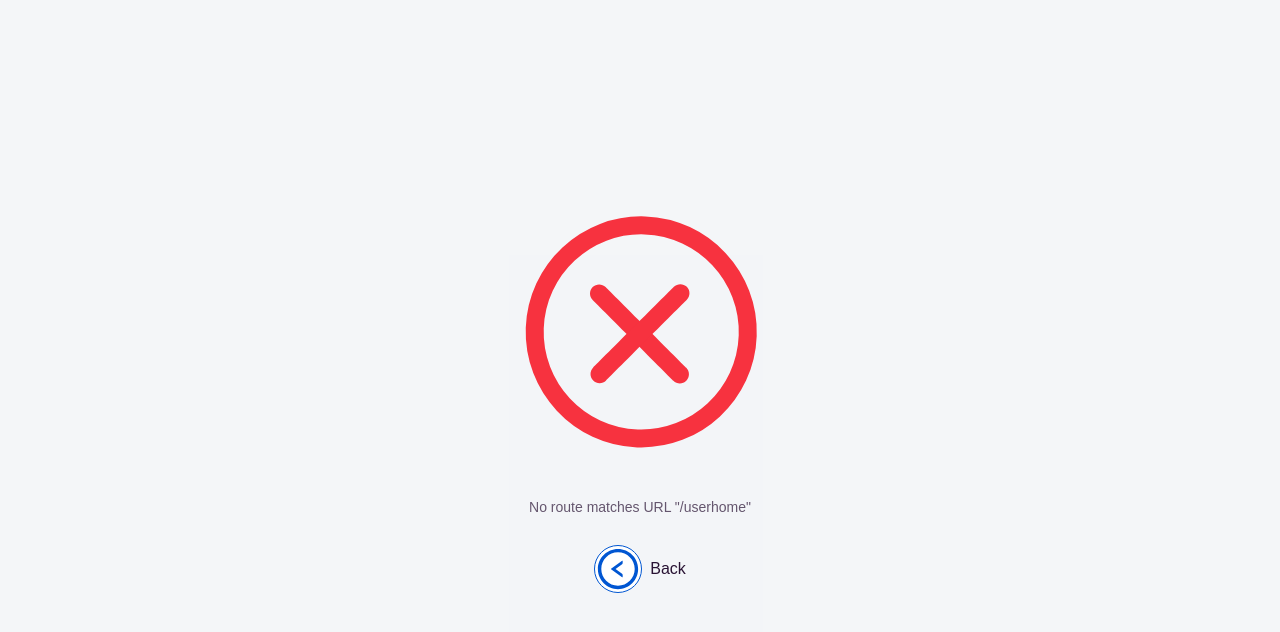
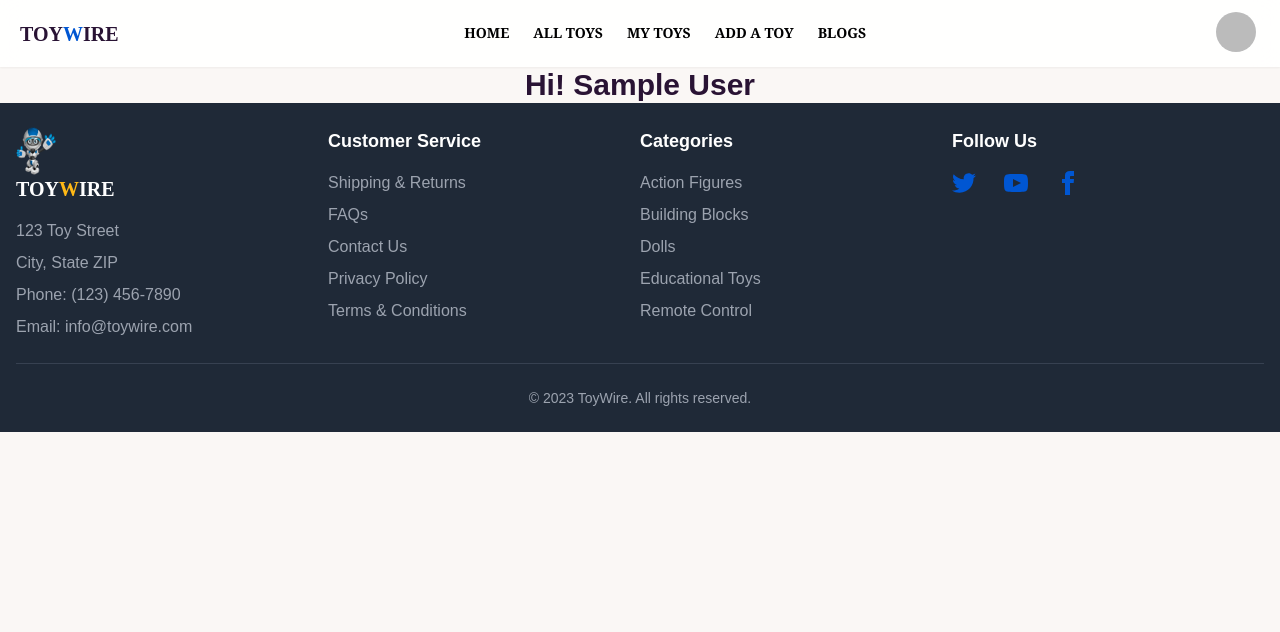
Before and after one commit to smsohag32/toyWire-client-site, a React (Vite) app: page /userhome in a window 1280 px wide. Shown: the top 632 px of the page. Built offline with nearby package versions, Linux system fonts and the light colour scheme; no server answers; sample sign-in values are in the browser's storage.

Commit message:
update some changes

```diff
--- /dev/null
+++ b/src/pages/Dashboard/UserHome/UserHome.jsx
@@ -0,0 +1,14 @@
+import { useContext } from "react";
+import { AuthContext } from "../../../context/AuthProvider";
+
+const UserHome = () => {
+  const { user } = useContext(AuthContext);
+
+  return (
+    <div className="w-full min-h-[calc(100vh-200px)} flex justify-center items-center">
+      <p className="text-3xl font-bold">Hi! {user?.displayName} </p>
+    </div>
+  );
+};
+
+export default UserHome;
--- a/src/pages/MyToys/MyToys.jsx
+++ b/src/pages/MyToys/MyToys.jsx
@@ -26,7 +26,7 @@ const MyToys = () => {
       confirmButtonText: "Yes, delete it!",
     }).then((result) => {
       if (result.isConfirmed) {
-        fetch(`https://toy-wire-server.vercel.app/toys/toy/${id}`, {
+        fetch(`https://toy-wire-server.vercel.app/toy/${id}`, {
           method: "DELETE",
         })
           .then((res) => res.json())
@@ -49,7 +49,7 @@ const MyToys = () => {
   const handleFilter = (value) => {
     setLoading(true);
     fetch(
-      `https://toy-wire-server.vercel.app/toys/sorted?filter=${value}&&email=${user.email}`
+      `https://toy-wire-server.vercel.app/sorted?filter=${value}&&email=${user.email}`
     )
       .then((res) => res.json())
       .then((data) => {
@@ -61,9 +61,7 @@ const MyToys = () => {
   // load data
   useEffect(() => {
     setLoading(true);
-    fetch(
-      `https://toy-wire-server.vercel.app/toys/my-toys?email=${user?.email}`
-    )
+    fetch(`https://toy-wire-server.vercel.app/my-toys?email=${user?.email}`)
       .then((res) => res.json())
       .then((data) => {
         setMyToys(data);
--- a/src/pages/shared/Header/Header.jsx
+++ b/src/pages/shared/Header/Header.jsx
@@ -128,7 +128,7 @@ const Header = () => {
                 className="mt-3 p-2 shadow menu menu-compact dropdown-content bg-base-100 rounded-box w-52"
               >
                 <li>
-                  <Link to="/dashboard" className="justify-between">
+                  <Link to="/userhome" className="justify-between">
                     Profile
                   </Link>
                 </li>
--- a/src/routes/Routes.jsx
+++ b/src/routes/Routes.jsx
@@ -11,6 +11,7 @@ import MyToys from "../pages/MyToys/MyToys";
 import PrivateRoute from "./PrivateRoute";
 import ToyUpdate from "../pages/ToyUpdate/ToyUpdate";
 import Blogs from "../pages/Blogs/Blogs";
+import UserHome from "../pages/Dashboard/UserHome/UserHome";
 
 const routes = createBrowserRouter([
   {
@@ -70,6 +71,14 @@ const routes = createBrowserRouter([
           </PrivateRoute>
         ),
       },
+      {
+        path: "userhome",
+        element: (
+          <PrivateRoute>
+            <UserHome />
+          </PrivateRoute>
+        ),
+      },
     ],
   },
 ]);
```
